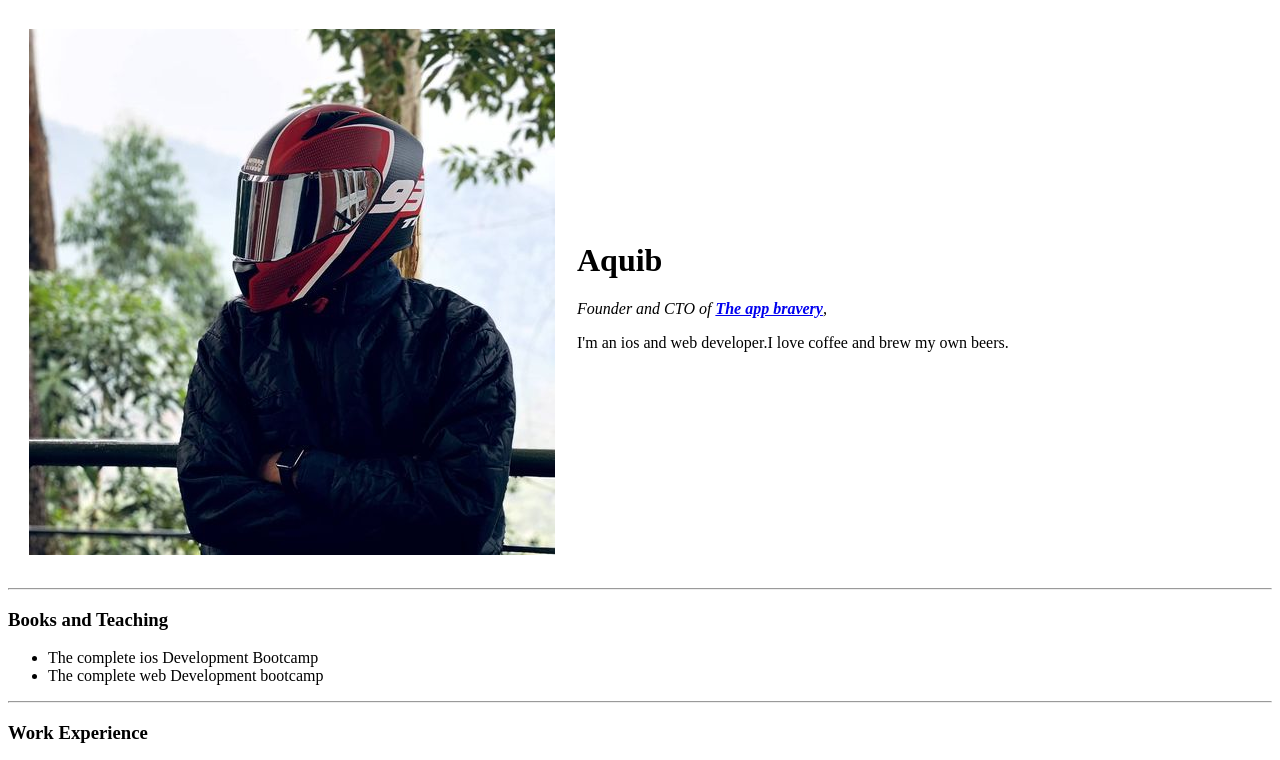
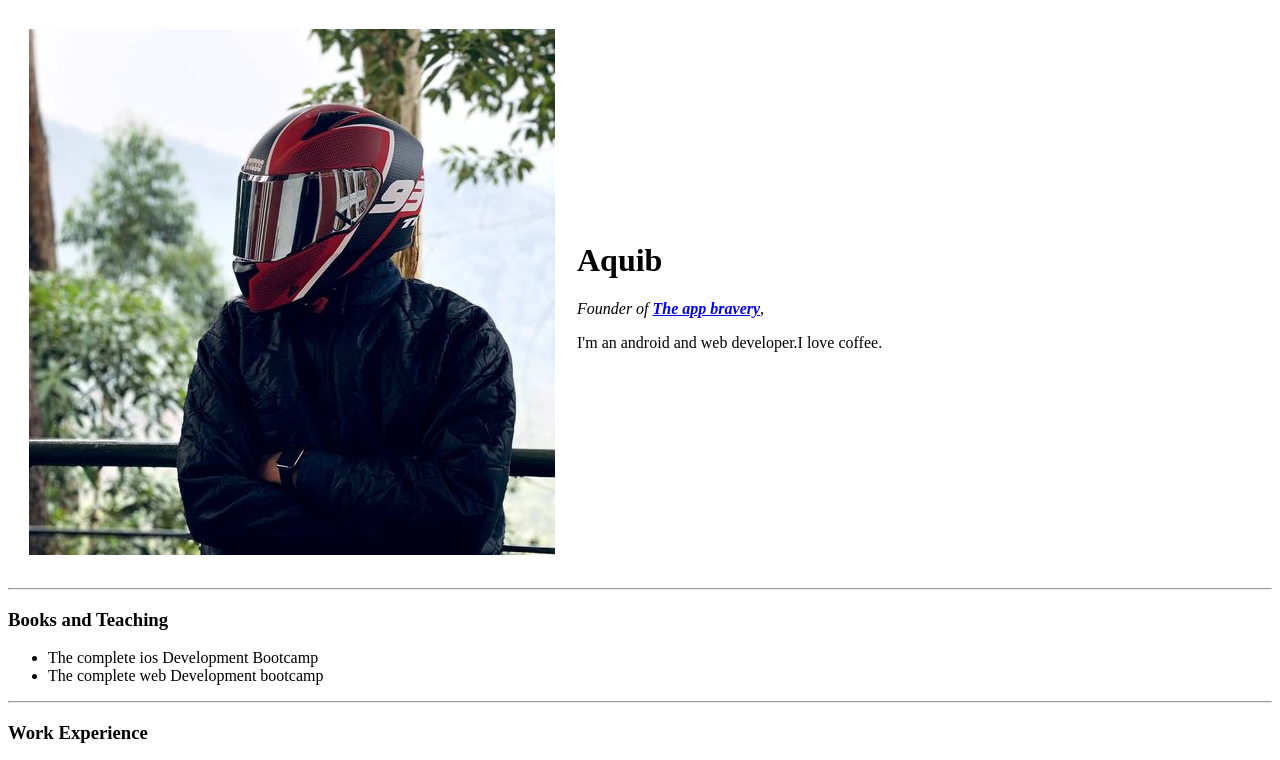
Before and after one commit to Helloaquib/cv, a plain HTML site: page index.html in a window 1280 px wide. Shown: the top 760 px of the page. Drawn offline with Linux system fonts and the light colour scheme.

Commit message:
Add files via upload

```diff
--- a/index.html
+++ b/index.html
@@ -11,8 +11,8 @@
     <tr>
       <td>  <img src="aqib.jpg" alt="Aquib profile picture"></td>
       <td>  <h1>Aquib</h1>
-        <p><em>Founder and CTO of<strong> <a href="https://www.appbrewery.co/">The app bravery</a></strong>,</em></p>
-        <p>I'm an ios and web developer.I love coffee and brew my own beers.</p></td>
+        <p><em>Founder of<strong> <a href="https://www.appbrewery.co/">The app bravery</a></strong>,</em></p>
+        <p>I'm an android and web developer.I love coffee.</p></td>
     </tr>
   </table>
   <hr>
```
Also changed, not shown: contact-me.html (+1 -1 lines), hobbie.html (+2 -2 lines).
